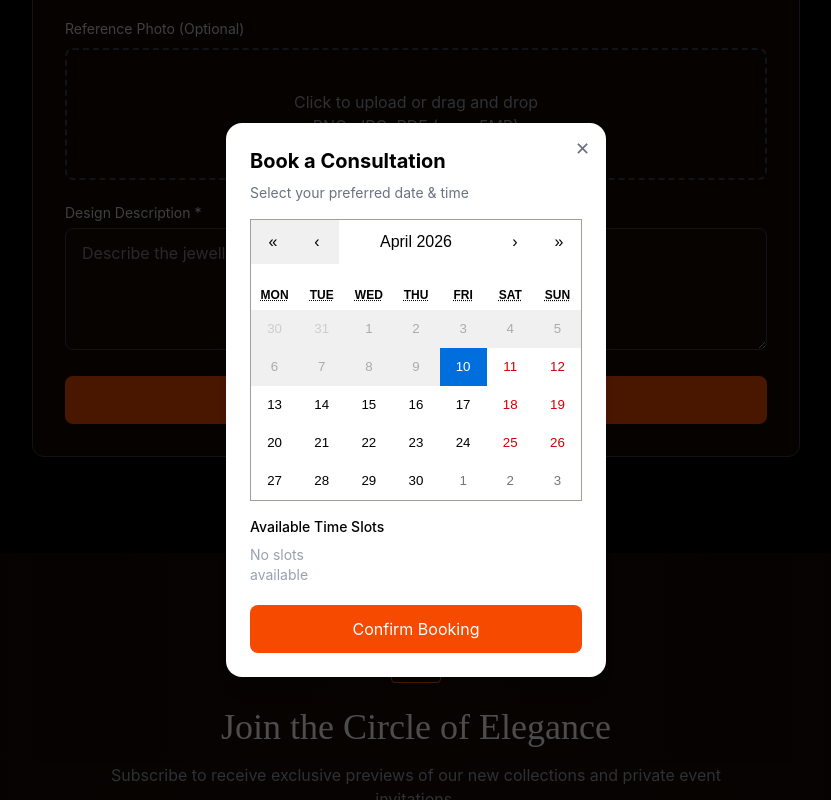
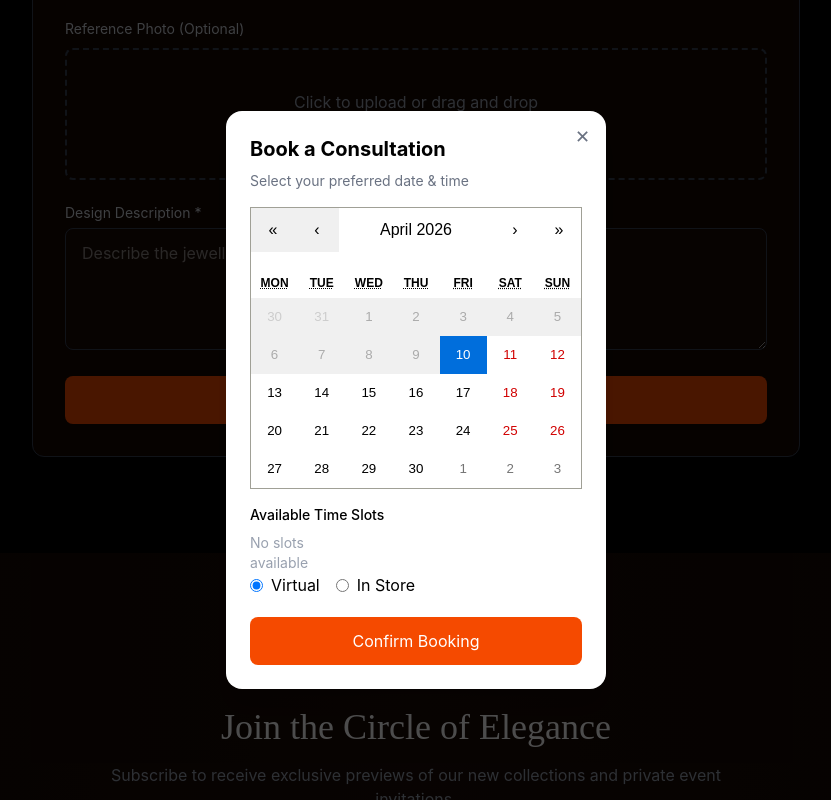
Before and after one commit to raj-undaviya/radheimitationsandjewels-frontend, a React (Vite) app: page / in a window 1280 px wide. Both pictures are taken after a click on the button "Book an Appointment →". Shown: the part 1533-2333 px from the top of the page, without its empty margins (224-1055 px from the left). Built offline with nearby package versions, Linux system fonts and the light colour scheme; no server answers.

Commit message:
env file added

```diff
--- a/src/api/axiosInstance.js
+++ b/src/api/axiosInstance.js
@@ -1,13 +1,13 @@
 import axios from "axios";
 
 const API = axios.create({
-    baseURL: "https://radheimitationsandjewels-backend.onrender.com/api",
+    baseURL: "import.meta.env.BACKEND_BASE_URL",
     headers: {
         "Content-Type": "application/json",
     },
 });
 
-// 🔥 VERY IMPORTANT
+// VERY IMPORTANT
 API.interceptors.request.use((config) => {
     const token = localStorage.getItem("token");
 
--- a/src/components/BookingModal.jsx
+++ b/src/components/BookingModal.jsx
@@ -9,6 +9,7 @@ export default function BookingModal({ isOpen, onClose, onConfirm }) {
 
     const [date, setDate] = useState(new Date());
     const [time, setTime] = useState("");
+    const [appointmentType, setAppointmentType] = useState("virtual");
 
     const [slots, setSlots] = useState([]);
     const [bookedSlots, setBookedSlots] = useState([]);
@@ -131,6 +132,31 @@ export default function BookingModal({ isOpen, onClose, onConfirm }) {
 
                 </div>
 
+                {/* BOOKING TYPE */}
+                <div className="flex gap-4">
+
+                    <label className="flex items-center gap-2">
+                        <input
+                            type="radio"
+                            value="virtual"
+                            checked={appointmentType === "virtual"}
+                            onChange={(e) => setAppointmentType(e.target.value)}
+                        />
+                        Virtual
+                    </label>
+
+                    <label className="flex items-center gap-2">
+                        <input
+                            type="radio"
+                            value="in_store"
+                            checked={appointmentType === "in_store"}
+                            onChange={(e) => setAppointmentType(e.target.value)}
+                        />
+                        In Store
+                    </label>
+
+                </div>
+
                 {/* CONFIRM */}
                 <button
                     onClick={() => {
@@ -144,7 +170,7 @@ export default function BookingModal({ isOpen, onClose, onConfirm }) {
                             return;
                         }
 
-                        onConfirm(date, time);
+                        onConfirm(date, time, appointmentType);
                     }}
                     className="w-full mt-5 bg-orange-600 text-white py-3 rounded-lg"
                 >
--- a/src/components/JewelleryInquiry.jsx
+++ b/src/components/JewelleryInquiry.jsx
@@ -2,6 +2,7 @@ import { useCallback, useState, useEffect } from "react";
 import { useDropzone } from "react-dropzone";
 import { useForm } from "react-hook-form";
 import BookingModal from "./BookingModal";
+import { toast } from "react-toastify";
 
 import API from "../api/axiosInstance";
 import { JewelleryInquiryAPI } from "../api/api";
@@ -106,7 +107,7 @@ export default function JewelleryInquiry() {
 
             console.log("API Response:", result);
 
-            alert(result.message || "Appointment booked successfully!");
+            toast.success(result.message || "Appointment booked successfully!");
 
             // reset only on success
             reset();
@@ -117,11 +118,11 @@ export default function JewelleryInquiry() {
             console.error("Axios Error:", error);
 
             if (error.response) {
-                alert(error.response.data?.message || "Server error");
+                toast.error(error.response.data?.message || "Server error");
             } else if (error.request) {
-                alert("No response from server");
+                toast.error("No response from server");
             } else {
-                alert("Something went wrong!");
+                toast.error("Something went wrong!");
             }
 
         } finally {
@@ -146,6 +147,7 @@ export default function JewelleryInquiry() {
 
                     <input type="hidden" {...register("date", { required: true })} />
                     <input type="hidden" {...register("time_slot", { required: true })} />
+                    <input type="hidden" {...register("appointment_type", { required: true })} />
 
                     {/* NAME + PHONE */}
                     <div className="grid grid-cols-1 md:grid-cols-2 gap-4">
@@ -338,12 +340,16 @@ export default function JewelleryInquiry() {
             <BookingModal
                 isOpen={showBooking}
                 onClose={() => setShowBooking(false)}
-                onConfirm={(date, time) => {
+                onConfirm={(date, time, appointmentType) => {
                     setValue("date", date.toISOString().split("T")[0]);
+
                     setValue("time_slot", time);
+
+                    setValue("appointment_type", appointmentType);
+
                     setShowBooking(false);
 
-                    handleSubmit(onSubmit)(); // 🔥 THIS LINE ADD
+                    handleSubmit(onSubmit)();
                 }}
             />
 
--- a/src/components/contact/ContactSection.jsx
+++ b/src/components/contact/ContactSection.jsx
@@ -160,7 +160,7 @@ export default function ContactSection() {
                             />
                             {errors.message && <p className="error">{errors.message.message}</p>}
 
-                            <button className="bg-orange-400 text-black px-6 py-3 text-sm font-semibold hover:bg-orange-500 transition">
+                            <button className="bg-orange-400 text-black px-6 py-3 text-sm font-semibold hover:bg-orange-500 transition ">
                                 Transmit Inquiry
                             </button>
 
--- a/src/components/profile/OrderHistory.jsx
+++ b/src/components/profile/OrderHistory.jsx
@@ -73,7 +73,7 @@ export default function OrderHistory() {
         Processing: "bg-blue-500/20 text-blue-400",
         Cancelled: "bg-red-500/20 text-red-400",
         Pending: "bg-yellow-500/20 text-yellow-400",
-        Confirmed: "bg-purple-500/20 text-purple-400" // ✅ FIXED
+        Confirmed: "bg-purple-500/20 text-purple-400"
     };
 
     // ================= SKELETON =================
@@ -129,12 +129,12 @@ export default function OrderHistory() {
                     Recent Order History
                 </h3>
 
-                <span
+                {/* <span
                     onClick={() => navigate("/orders")}
                     className="text-orange-400 text-sm cursor-pointer hover:underline"
                 >
                     View All
-                </span>
+                </span> */}
             </div>
 
             {/* TABLE */}
```
Also changed, not shown: 1 other file (tests, documents, lock files or other folders).
